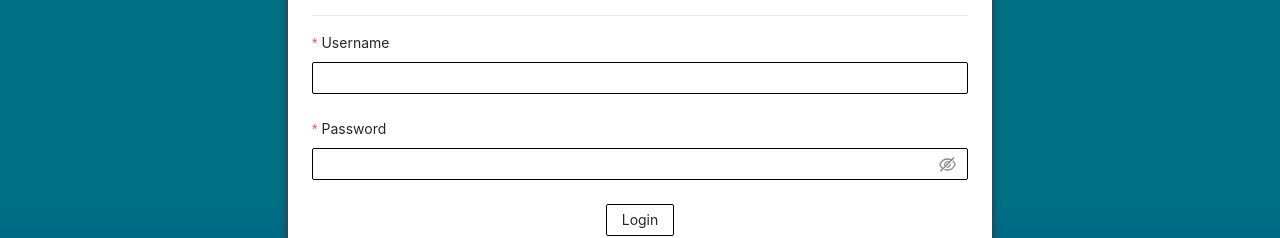
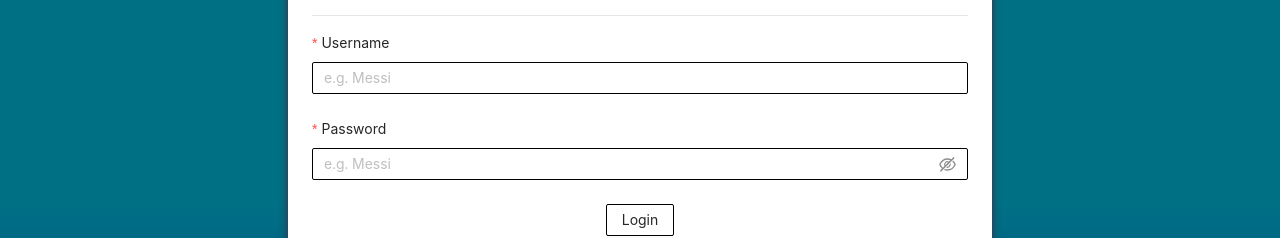
Before and after one commit to lukasz-b96/Project-2-Baran-Book, a React (Create React App) app in the folder client/: page /login in a window 1280 px wide. Shown: the part 200-438 px from the top of the page. Built offline with nearby package versions, Linux system fonts and the light colour scheme; no server answers.

Commit message:
placeholder fix

```diff
--- a/client/src/pages/Login.js
+++ b/client/src/pages/Login.js
@@ -29,19 +29,17 @@ function Login() {
             label="Username"
             name="username"
             rules={[{ required: true }]}
-            placeholder="e.g. Messi"
           >
-            <Input />
+            <Input placeholder="e.g. Messi" />
           </Form.Item>
           <Form.Item
             label="Password"
             name="password"
             rules={[{ required: true }]}
-            placeholder="e.g. Messi"
           >
-            <Input.Password />
+            <Input.Password placeholder="e.g. Messi" />
           </Form.Item>
-
+          <div></div>
           <div>
             <Button htmlType="submit">Login</Button>
           </div>
```
